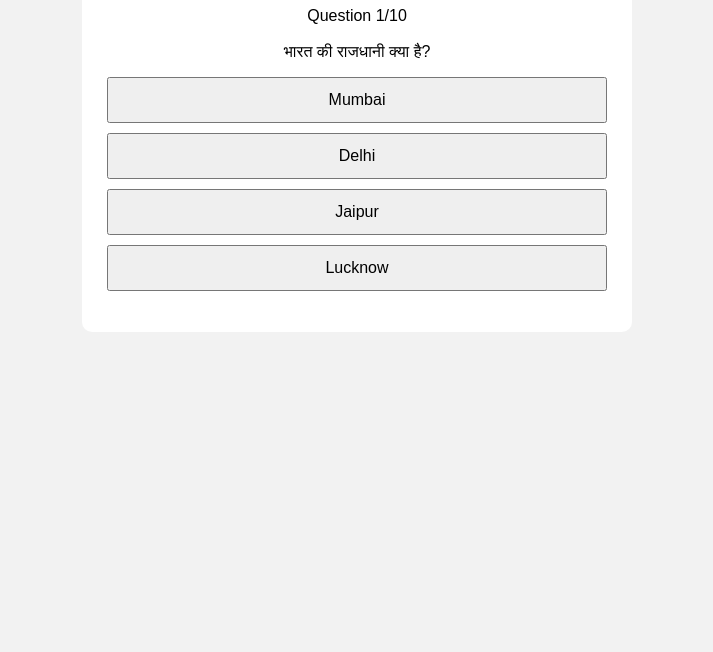
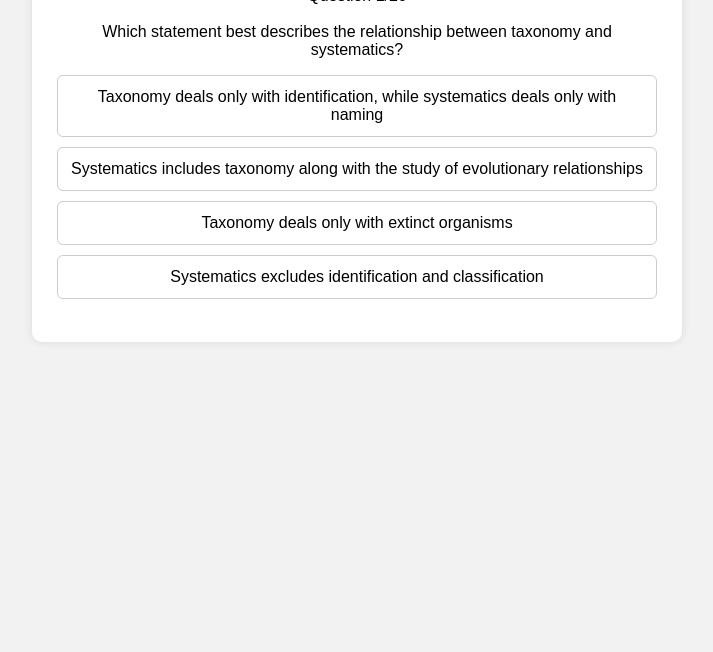
Before and after one commit to Phoolsingh0078/NEET-JEE-QUIZ-, a plain HTML site: page index.html in a window 1280 px wide. Shown: the part 148-800 px from the top of the page, without its empty margins (283-996 px from the left). Drawn offline with Linux system fonts and the light colour scheme.

Commit message:
Update index.html

```diff
--- a/index.html
+++ b/index.html
@@ -1,11 +1,12 @@
+
 <!DOCTYPE html>
 <html>
 <head>
-    <title>My Quiz</title>
+    <title>NEET The Living World Quiz</title>
 
     <style>
         body {
-            font-family: Arial;
+            font-family: Arial, sans-serif;
             text-align: center;
             background: #f2f2f2;
         }
@@ -13,10 +14,15 @@
         .quiz-box {
             background: white;
             width: 90%;
-            max-width: 500px;
-            margin: 50px auto;
+            max-width: 600px;
+            margin: 30px auto;
             padding: 25px;
             border-radius: 10px;
+            box-shadow: 0 0 10px rgba(0,0,0,0.1);
+        }
+
+        h1 {
+            color: #222;
         }
 
         button {
@@ -26,10 +32,29 @@
             padding: 12px;
             font-size: 16px;
             cursor: pointer;
+            border: 1px solid #ccc;
+            border-radius: 6px;
+            background: #fff;
+        }
+
+        button:hover {
+            background: #eee;
         }
 
         #next {
             display: none;
+            background: #222;
+            color: white;
+        }
+
+        #result {
+            font-size: 18px;
+            font-weight: bold;
+        }
+
+        #score {
+            font-size: 18px;
+            font-weight: bold;
         }
     </style>
 </head>
@@ -38,7 +63,7 @@
 
 <div class="quiz-box">
 
-    <h1>General Knowledge Quiz</h1>
+    <h1>NEET: The Living World</h1>
 
     <p id="question"></p>
 
@@ -57,62 +82,222 @@
 const questions = [
 
     {
-        question: "भारत की राजधानी क्या है?",
-        answers: ["Mumbai", "Delhi", "Jaipur", "Lucknow"],
+        question: "Which statement best describes the relationship between taxonomy and systematics?",
+        answers: [
+            "Taxonomy deals only with identification, while systematics deals only with naming",
+            "Systematics includes taxonomy along with the study of evolutionary relationships",
+            "Taxonomy deals only with extinct organisms",
+            "Systematics excludes identification and classification"
+        ],
         correct: 1
     },
 
     {
-        question: "भारत का राष्ट्रीय पशु कौन सा है?",
-        answers: ["Lion", "Tiger", "Elephant", "Horse"],
+        question: "In binomial nomenclature, the first word of a scientific name represents the:",
+        answers: [
+            "Species",
+            "Family",
+            "Genus",
+            "Order"
+        ],
+        correct: 2
+    },
+
+    {
+        question: "Which rule is correct for writing a scientific name?",
+        answers: [
+            "Both genus and species begin with capital letters",
+            "Genus begins with a capital letter and the specific epithet begins with a small letter",
+            "Genus begins with a small letter and species begins with a capital letter",
+            "Both words always begin with capital letters"
+        ],
         correct: 1
     },
 
     {
-        question: "भारत का राष्ट्रीय पक्षी कौन सा है?",
-        answers: ["Crow", "Peacock", "Parrot", "Eagle"],
+        question: "In the scientific name Mangifera indica, the word 'indica' represents the:",
+        answers: [
+            "Genus",
+            "Family",
+            "Specific epithet",
+            "Order"
+        ],
+        correct: 2
+    },
+
+    {
+        question: "Which sequence represents the correct ascending order of taxonomic categories?",
+        answers: [
+            "Species → Genus → Family → Order",
+            "Genus → Species → Family → Order",
+            "Species → Family → Genus → Order",
+            "Family → Species → Order → Genus"
+        ],
+        correct: 0
+    },
+
+    {
+        question: "Two species belonging to the same genus are expected to:",
+        answers: [
+            "Always belong to the same species",
+            "Share some common characteristics but remain distinct species",
+            "Always represent the same variety",
+            "Have no taxonomic relationship"
+        ],
         correct: 1
     },
 
     {
-        question: "भारत में कितने राज्य हैं?",
-        answers: ["26", "28", "30", "32"],
+        question: "Which taxonomic aid is mainly used for the study and reference of preserved plant specimens?",
+        answers: [
+            "Herbarium",
+            "Zoological park",
+            "Museum",
+            "Taxonomic key"
+        ],
+        correct: 0
+    },
+
+    {
+        question: "Which information is especially useful on a herbarium sheet as a taxonomic record?",
+        answers: [
+            "Only the colour of the specimen",
+            "Only the collector's name",
+            "Collection date and locality",
+            "Only the common name"
+        ],
+        correct: 2
+    },
+
+    {
+        question: "The basic principle used in a taxonomic key is based on:",
+        answers: [
+            "Habitat only",
+            "Contrasting characters",
+            "Body size only",
+            "Geographical distribution only"
+        ],
         correct: 1
     },
 
     {
-        question: "सूर्य किस दिशा से निकलता है?",
-        answers: ["West", "North", "East", "South"],
+        question: "A taxonomic key generally identifies an organism by using:",
+        answers: [
+            "A series of contrasting statements",
+            "Only its geographical location",
+            "Only its common name",
+            "Only its evolutionary age"
+        ],
+        correct: 0
+    },
+
+    {
+        question: "Which pair is correctly matched?",
+        answers: [
+            "Herbarium — preservation of living animals",
+            "Museum — collection of preserved specimens",
+            "Key — collection of photographs only",
+            "Botanical garden — collection of fossils only"
+        ],
+        correct: 1
+    },
+
+    {
+        question: "What is the major difference between a botanical garden and a zoological park?",
+        answers: [
+            "Botanical gardens maintain living plants, while zoological parks maintain living animals",
+            "Both maintain only preserved specimens",
+            "Botanical gardens maintain only fossils",
+            "Zoological parks maintain only plants"
+        ],
+        correct: 0
+    },
+
+    {
+        question: "Which statement most appropriately describes the biological concept of species?",
+        answers: [
+            "A group of organisms having only the same body size",
+            "A group of organisms with fundamental similarities that can generally interbreed to produce fertile offspring",
+            "A group of organisms found only in the same habitat",
+            "All organisms belonging to the same genus"
+        ],
+        correct: 1
+    },
+
+    {
+        question: "If two organisms belong to the same genus but different species, the most appropriate conclusion is that they:",
+        answers: [
+            "Have no similarities",
+            "Share some genus-level characteristics",
+            "Are completely identical",
+            "Must belong to the same species"
+        ],
+        correct: 1
+    },
+
+    {
+        question: "The taxonomic category 'family' is generally positioned:",
+        answers: [
+            "Above species and below genus",
+            "Above genus and below order",
+            "Above order and below class",
+            "Above kingdom and below class"
+        ],
+        correct: 1
+    },
+
+    {
+        question: "Which of the following is NOT a taxonomic category?",
+        answers: [
+            "Genus",
+            "Species",
+            "Family",
+            "Habitat"
+        ],
+        correct: 3
+    },
+
+    {
+        question: "Which statement about a taxon is correct?",
+        answers: [
+            "A taxon refers only to a species",
+            "A taxon can represent a group at any taxonomic rank",
+            "A taxon exists only at the kingdom level",
+            "A taxon is used only for extinct organisms"
+        ],
+        correct: 1
+    },
+
+    {
+        question: "Identification of an organism followed by assigning its scientific name involves:",
+        answers: [
+            "Identification and nomenclature",
+            "Evolution and mutation",
+            "Respiration and nutrition",
+            "Growth and reproduction"
+        ],
+        correct: 0
+    },
+
+    {
+        question: "Which statement about nomenclature is incorrect?",
+        answers: [
+            "Scientific names facilitate universal communication",
+            "Binomial nomenclature generally uses two words",
+            "Scientific names are the same as local common names",
+            "Scientific naming follows established rules"
+        ],
         correct: 2
     },
 
     {
-        question: "पानी का रासायनिक सूत्र क्या है?",
-        answers: ["CO2", "H2O", "O2", "NaCl"],
-        correct: 1
-    },
-
-    {
-        question: "भारत का राष्ट्रीय फूल कौन सा है?",
-        answers: ["Rose", "Lotus", "Sunflower", "Lily"],
-        correct: 1
-    },
-
-    {
-        question: "एक सप्ताह में कितने दिन होते हैं?",
-        answers: ["5", "6", "7", "8"],
-        correct: 2
-    },
-
-    {
-        question: "पृथ्वी का उपग्रह कौन है?",
-        answers: ["Mars", "Moon", "Sun", "Venus"],
-        correct: 1
-    },
-
-    {
-        question: "भारत का राष्ट्रीय फल कौन सा है?",
-        answers: ["Apple", "Mango", "Banana", "Orange"],
+        question: "The major purpose of taxonomic studies is to:",
+        answers: [
+            "Memorise only common names",
+            "Organise identification, nomenclature and classification of organisms",
+            "Study only extinct organisms",
+            "Study only the habitats of organisms"
+        ],
         correct: 1
     }
 
@@ -120,18 +305,20 @@ const questions = [
 
 let currentQuestion = 0;
 let score = 0;
+let answered = false;
 
 function showQuestion() {
 
+    answered = false;
+
     document.getElementById("result").innerHTML = "";
-
     document.getElementById("next").style.display = "none";
 
     let q = questions[currentQuestion];
 
     document.getElementById("question").innerHTML =
-        "Question " + (currentQuestion + 1) + "/10<br><br>" +
-        q.question;
+        "Question " + (currentQuestion + 1) + "/" + questions.length +
+        "<br><br>" + q.question;
 
     let answerBox = document.getElementById("answers");
 
@@ -150,10 +337,13 @@ function showQuestion() {
         answerBox.appendChild(button);
 
     });
-
 }
 
 function checkAnswer(selected) {
+
+    if (answered) return;
+
+    answered = true;
 
     let q = questions[currentQuestion];
 
@@ -172,7 +362,6 @@ function checkAnswer(selected) {
     }
 
     document.getElementById("next").style.display = "block";
-
 }
 
 function nextQuestion() {
@@ -191,12 +380,10 @@ function nextQuestion() {
         document.getElementById("answers").innerHTML = "";
 
         document.getElementById("result").innerHTML =
-            "Your Score: " + score + "/10";
+            "Your Score: " + score + "/" + questions.length;
 
         document.getElementById("next").style.display = "none";
-
     }
-
 }
 
 showQuestion();
@@ -204,4 +391,4 @@ showQuestion();
 </script>
 
 </body>
-</html>
+    </html>
```
